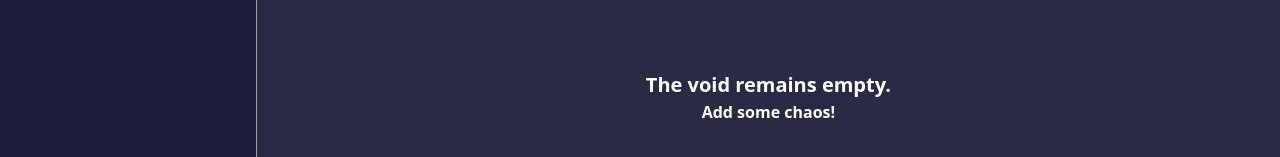
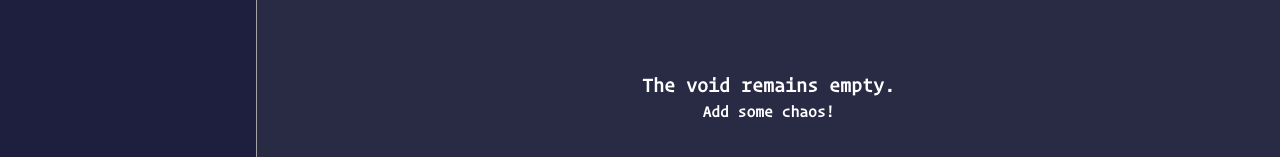
Before and after one commit to HoussemDegachi/lewisHackathone, a React (Vite) app: page / in a window 1280 px wide. Shown: the part 335-492 px from the top of the page. Built offline with nearby package versions, Linux system fonts and the light colour scheme.

Commit message:
Fixed font.

```diff
--- a/src/pages/editor/EditorSectionComponents/NoFile.jsx
+++ b/src/pages/editor/EditorSectionComponents/NoFile.jsx
@@ -3,9 +3,10 @@ import React from "react";
 function NoFile() {
   return (
     <div className="w-full h-full bg-editor flex flex-col items-center justify-center">
-      <p className="text-white font-bold text-xl text-center font-sans">
-        {" "}
-        The void remains empty. <br /> <span className="block text-sm font-sans">Add some chaos!</span>
+      <p className="text-white font-bold text-xl text-center">
+        The void remains empty.
+        <br />
+        <span className="block text-sm">Add some chaos!</span>
       </p>
     </div>
   );
```
